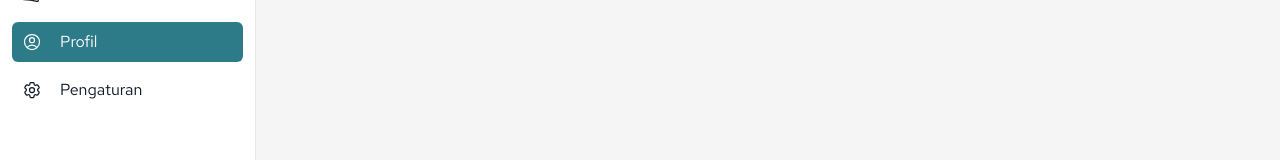
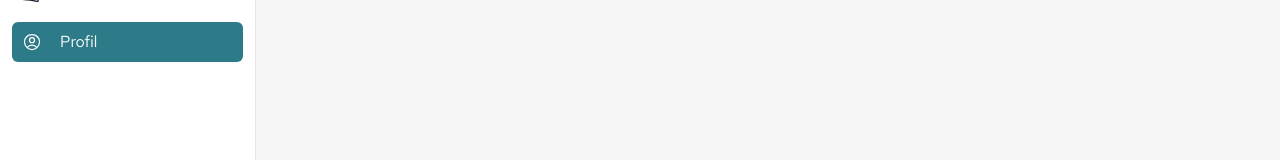
Before and after one commit to wamandaka/dashboard-iuran-warga, a React (Vite) app: page /dsb/prfl in a window 1280 px wide. Shown: the part 279-439 px from the top of the page. Built offline with nearby package versions, Linux system fonts and the light colour scheme; sample sign-in values are in the browser's storage.

Commit message:
remove settings link from sidebar and implement logout functionality

```diff
--- a/src/layouts/Sidebar.tsx
+++ b/src/layouts/Sidebar.tsx
@@ -4,7 +4,6 @@ import {
   HiOutlineBanknotes,
   HiOutlineUserCircle,
   HiOutlinePresentationChartLine,
-  HiOutlineCog6Tooth,
 } from "react-icons/hi2";
 import { Link, useLocation } from "react-router-dom";
 import { HiOutlineLogout } from "react-icons/hi";
@@ -34,12 +33,6 @@ const sidebarItems = [
     path: "/dsb/prfl",
     icon: <HiOutlineUserCircle size={20} />,
   },
-  {
-    id: 5,
-    title: "Pengaturan",
-    path: "/dsb/pgtrn",
-    icon: <HiOutlineCog6Tooth size={20} />,
-  },
 ];
 
 const Sidebar = ({
@@ -63,6 +56,11 @@ const Sidebar = ({
 
   const handleActiveLink = (index: number) => {
     setActiveLink(index);
+  };
+
+  const handleLogout = () => {
+    localStorage.removeItem("token");
+    window.location.href = "/lgdsb";
   };
 
   return (
@@ -107,7 +105,10 @@ const Sidebar = ({
         </ul>
 
         {/* logout */}
-        <button className="flex items-center w-[calc(100%-1.5rem)] text-base font-normal text-gray-900 transition duration-75 hover:bg-primary rounded-md hover:text-white cursor-pointer absolute bottom-5">
+        <button
+          onClick={handleLogout}
+          className="flex items-center w-[calc(100%-1.5rem)] text-base font-normal text-gray-900 transition duration-75 hover:bg-primary rounded-md hover:text-white cursor-pointer absolute bottom-5"
+        >
           <div className="flex items-center p-2">
             <span className="w-6 h-6 flex items-center justify-center">
               <HiOutlineLogout size={20} />
```
